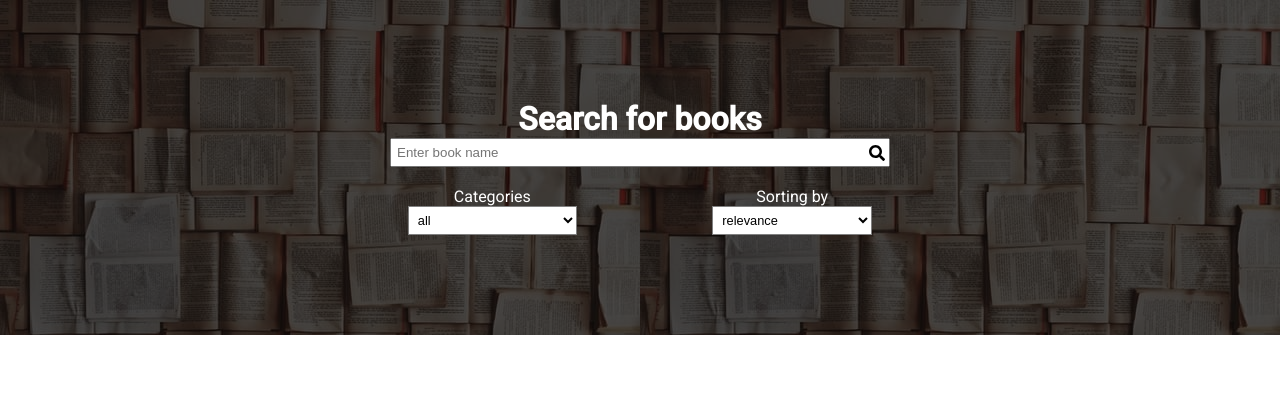
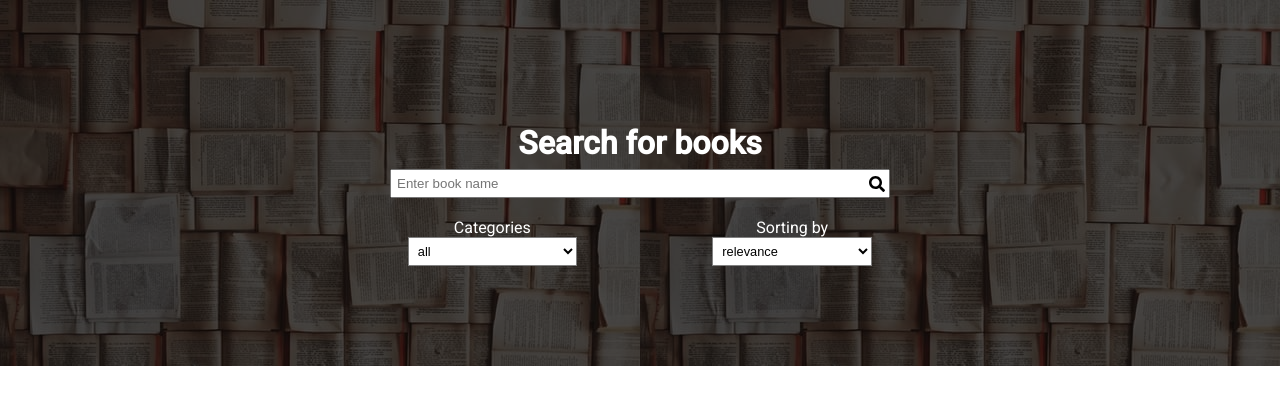
Before and after one commit to helloelio/React-GoogleBooks-api, a React (Create React App) app: page / in a window 1280 px wide. Shown: the top 404 px of the page. Built offline with nearby package versions, Linux system fonts and the light colour scheme.

Commit message:
[test] Добавил стили для заголовка

```diff
--- a/src/App.css
+++ b/src/App.css
@@ -5,30 +5,14 @@
     text-align: center;
 }
 
-h1 {
-    margin: 0;
+/*asdfsada dasd asd sad as dsad asdas dsa*/
+.search__title{
+    animation: App-logo-float infinite 3s ease-in-out;
+    margin-bottom: 10px;
 }
-
-@media (prefers-reduced-motion: no-preference) {
-    .App-logo {
-        animation: App-logo-float infinite 3s ease-in-out;
-    }
+.title-link{
+    color: white;
 }
-
-.App-header {
-    min-height: 100vh;
-    display: flex;
-    flex-direction: column;
-    align-items: center;
-    justify-content: center;
-    font-size: 16px;
-}
-
-.App-link {
-    color: rgb(112, 76, 182);
-}
-
-/*asdfsada dasd asd sad as dsad asdas dsa*/
 .header {
     background-image: url("./img/ugur-akdemir-XT-o5O458as-unsplash.jpg");
     margin-bottom: 50px;
```
